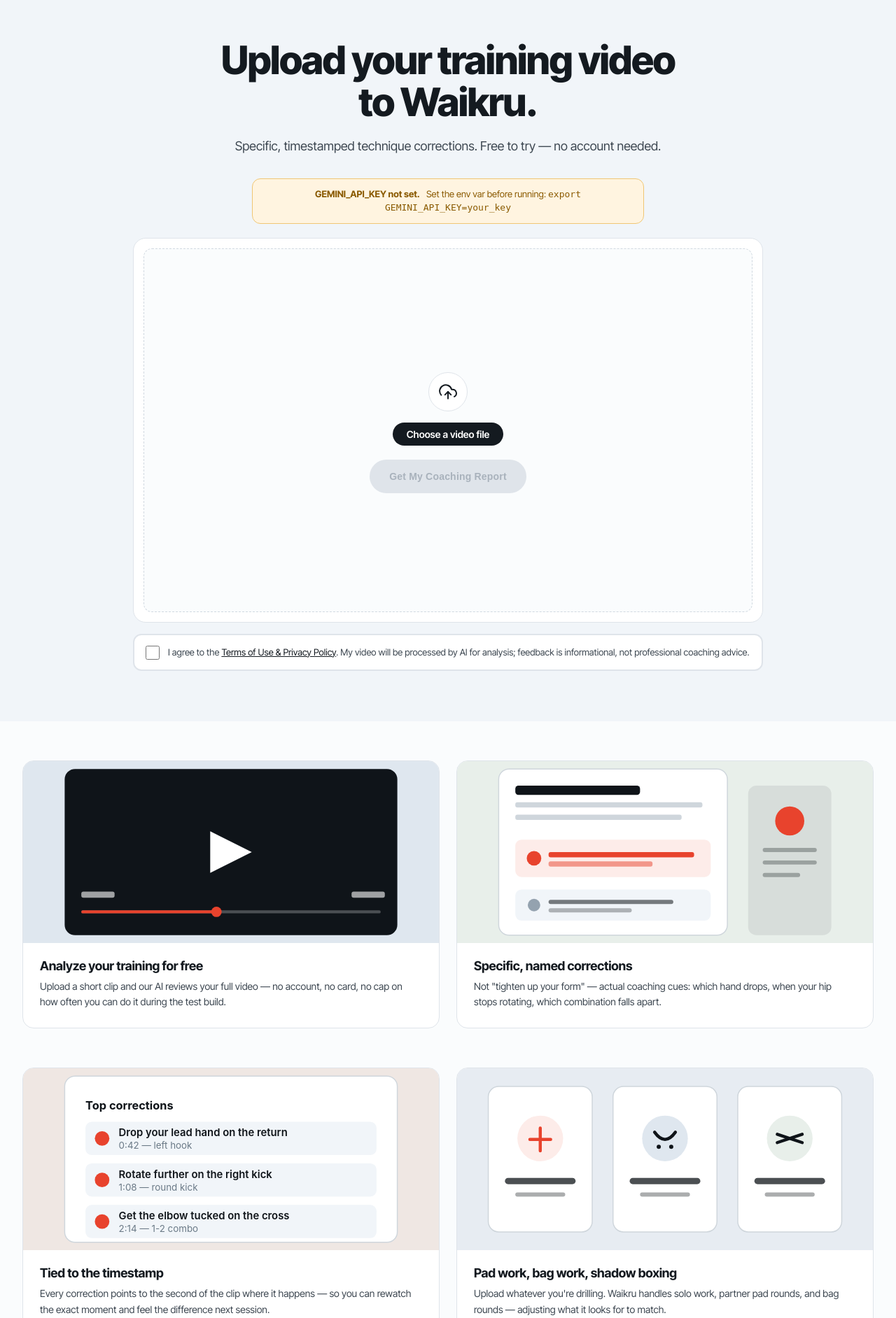
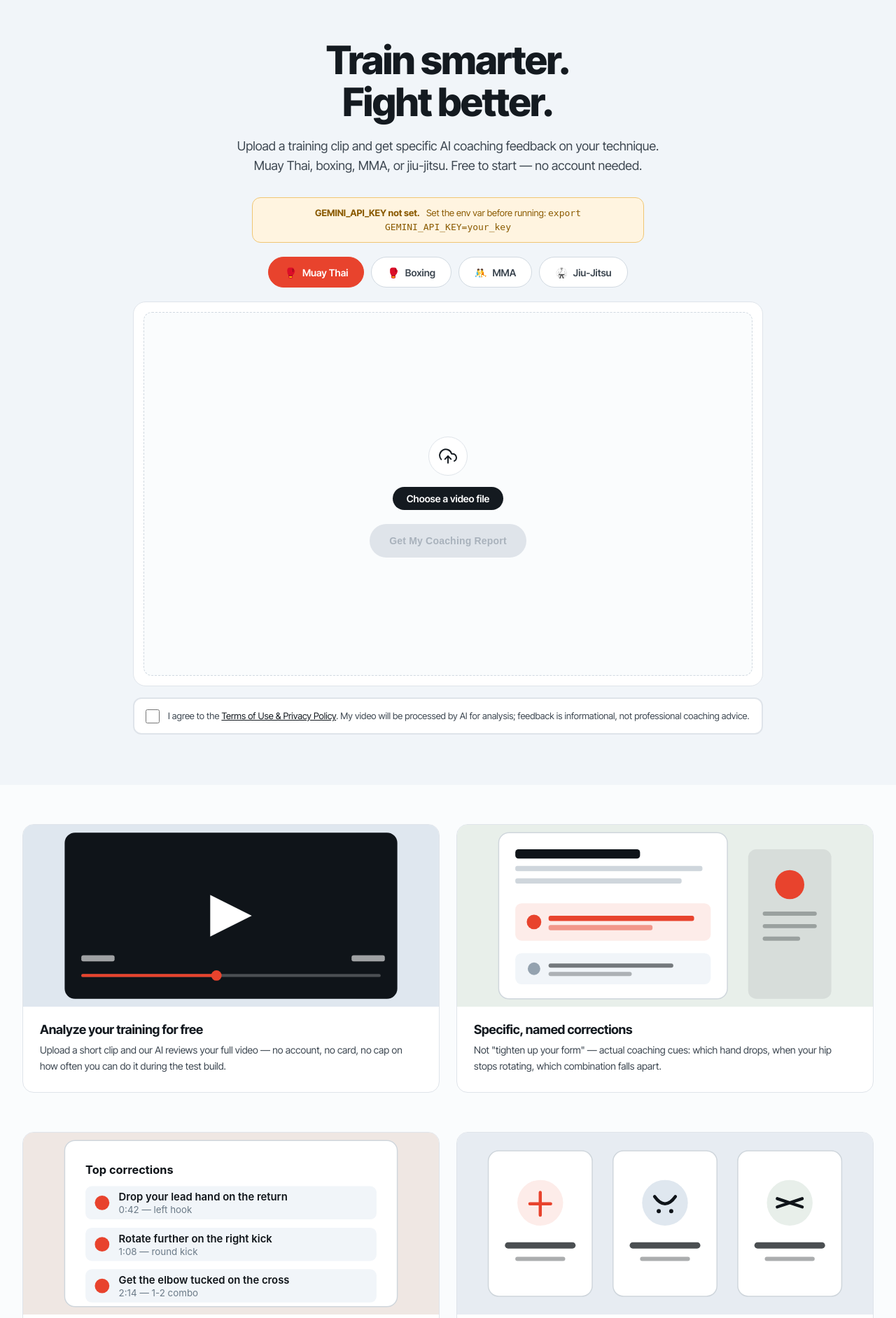
Before and after one commit to waikru/waikru-app, a Flask app: page / in a window 1280 px wide. Shown: the part 76-1960 px from the top of the page at 70% size. Run offline with Flask 3, Linux system fonts and the light colour scheme.

Commit message:
feat: expand to multi-discipline combat sports coaching
Add Boxing, MMA, and Jiu-Jitsu AI coaching prompts alongside the
existing Muay Thai prompt. Users now select their discipline before
uploading — the app routes to the correct prompt and stores the
discipline with each job. Results page subtitle updates dynamically
to reflect the selected discipline.

Rebrand hero copy from Muay Thai-specific to "Train smarter. Fight
better." Updated meta tags, FAQ answers, About section, and section
headings to reflect the broader combat sports positioning.

Co-Authored-By: Claude Sonnet 4.6 <noreply@anthropic.com>

```diff
--- a/app.py
+++ b/app.py
@@ -78,6 +78,136 @@ What you see → What it should look like → Why it matters
 
 Be direct and technical. Talk like a real coach — not a chatbot. Reference specific things you actually see. If you cannot clearly see the technique due to video quality or angle, say so."""
 
+BOXING_PROMPT = """You are an experienced boxing coach with 20+ years working with fighters from grassroots to professional level. Analyze this training video and give specific, technical coaching feedback.
+
+Structure your response exactly like this:
+
+## Overall Assessment
+2-3 sentences on what you observe — skill level, energy, style, what immediately stands out.
+
+## What's Working
+Specific positives tied to what you actually see. Be concrete — name the punch, the moment, the detail that's landing well.
+
+## Technique Breakdown
+Go through what you observe and give technical notes on each:
+- Stance and guard (hand height, elbow position, chin tuck, weight distribution)
+- Footwork (in-and-out movement, lateral steps, pivots, balance on the exit)
+- Jab (extension, shoulder roll, snap back)
+- Cross (hip rotation, shoulder drive, guard hand position)
+- Hook (elbow angle, hip turn, target level)
+- Uppercut (knee bend, shoulder dip, guard position)
+- Head movement (slipping, rolling, bobbing — what you see and when it's used)
+- Defense (parrying, blocking, covering — what's there and what's missing)
+- Combination rhythm and flow
+
+## Top 3 Corrections
+The three most impactful technical fixes, each explained clearly:
+
+**1. [Issue]**
+What you see → What it should look like → Why it matters
+
+**2. [Issue]**
+What you see → What it should look like → Why it matters
+
+**3. [Issue]**
+What you see → What it should look like → Why it matters
+
+## Drills to Focus On
+1-2 specific drills or exercises that directly target the corrections above.
+
+Be direct. Talk like a corner coach, not a manual. Reference the exact punches and moments you see. If video quality or angle limits what you can assess, say so clearly."""
+
+MMA_PROMPT = """You are an experienced MMA coach with 20+ years working with fighters across striking, wrestling, and grappling disciplines. Analyze this training video and give specific, technical coaching feedback.
+
+Structure your response exactly like this:
+
+## Overall Assessment
+2-3 sentences on what you observe — skill level, what art they seem most comfortable in, overall athleticism and energy.
+
+## What's Working
+Specific positives tied to what you actually see in the footage. Be concrete and name the technique or moment.
+
+## Technique Breakdown
+Analyze whatever is visible in the video. Cover what applies:
+- Stance and base (guard position, weight distribution, stance width)
+- Striking (punches, kicks, knees, elbows — mechanics and timing)
+- Head movement and defensive striking
+- Clinch and dirty boxing (control, strikes in close, knee work)
+- Takedown offense or defense (if visible — level changes, shot mechanics, sprawl timing)
+- Ground position and control (if visible — top pressure, posture in guard, passing attempts)
+- Transitions between ranges (how they move between striking, clinch, and ground)
+- Combination rhythm and range management
+
+## Top 3 Corrections
+The three most impactful fixes, each explained clearly:
+
+**1. [Issue]**
+What you see → What it should look like → Why it matters in a fight context
+
+**2. [Issue]**
+What you see → What it should look like → Why it matters
+
+**3. [Issue]**
+What you see → What it should look like → Why it matters
+
+## Drills to Focus On
+1-2 specific drills or exercises that target the corrections above. Be practical — name the drill.
+
+Be direct and technical. Talk like a coach who knows all three ranges. Reference what you specifically see happening. If the video angle or quality limits your view, say so clearly."""
+
+BJJ_PROMPT = """You are an experienced Brazilian jiu-jitsu coach with 20+ years on the mat, working with students from white belt to black belt. Analyze this training video and give specific, technical coaching feedback.
+
+Note: Ground grappling is harder to read from typical phone angles than stand-up striking. Be honest about what you can and cannot assess clearly from the footage available.
+
+Structure your response exactly like this:
+
+## Overall Assessment
+2-3 sentences on what you observe — the training context (drilling, rolling, positional), approximate skill level, energy and intention on the mat.
+
+## What's Working
+Specific positives tied to what you actually see. Name the position, the movement, or the moment that stands out.
+
+## Technique Breakdown
+Go through what is visible and give technical notes on each:
+- Base and posture (especially in top positions — how they carry their weight)
+- Guard work (type of guard used, grips, hip activity, guard retention)
+- Passing attempts (pressure, direction, weight distribution, timing)
+- Submission setups (entries, control before the finish attempt, finishing mechanics)
+- Sweeps and reversals (timing, grip breaks, hip movement)
+- Escapes and recovery (frames, hip escape, bridge mechanics)
+- Transitions between positions
+
+## Top 3 Corrections
+The three most impactful technical fixes, each explained clearly:
+
+**1. [Issue]**
+What you see → What it should look like → Why it matters on the mat
+
+**2. [Issue]**
+What you see → What it should look like → Why it matters
+
+**3. [Issue]**
+What you see → What it should look like → Why it matters
+
+## Drills to Focus On
+1-2 specific positional drills or solo movement exercises that directly address the corrections above.
+
+Be direct and technical. Talk like a coach who has rolled thousands of rounds. Reference the exact positions and moments you observe. If the camera angle makes a specific detail hard to read, say so and explain what angle would be more useful."""
+
+DISCIPLINE_PROMPTS = {
+    'muay_thai': MUAY_THAI_PROMPT,
+    'boxing': BOXING_PROMPT,
+    'mma': MMA_PROMPT,
+    'bjj': BJJ_PROMPT,
+}
+
+DISCIPLINE_LABELS = {
+    'muay_thai': 'Muay Thai',
+    'boxing': 'Boxing',
+    'mma': 'MMA',
+    'bjj': 'Jiu-Jitsu',
+}
+
 
 # ---------- Supabase helpers ----------
 
@@ -116,7 +246,7 @@ def increment_daily_usage(ip_address):
         print(f"Increment usage error: {e}")
 
 
-def log_analysis_start(job_id, ip_address, video_filename, video_size_mb):
+def log_analysis_start(job_id, ip_address, video_filename, video_size_mb, discipline='muay_thai'):
     if not db:
         return
     try:
@@ -127,7 +257,7 @@ def log_analysis_start(job_id, ip_address, video_filename, video_size_mb):
             'video_filename': video_filename,
             'video_size_mb': round(video_size_mb, 2),
             'gemini_model': 'gemini-2.5-flash',
-            'discipline': 'muay_thai',
+            'discipline': discipline,
         }).execute()
     except Exception as e:
         print(f"Log start error: {e}")
@@ -160,8 +290,9 @@ def log_analysis_error(job_id, error_message):
 
 # ---------- Video analysis ----------
 
-def analyze_video(job_id, video_path, mime_type, ip_address, video_filename, video_size_mb):
+def analyze_video(job_id, video_path, mime_type, ip_address, video_filename, video_size_mb, discipline='muay_thai'):
     start_time = time.time()
+    prompt = DISCIPLINE_PROMPTS.get(discipline, MUAY_THAI_PROMPT)
     try:
         if not GEMINI_API_KEY:
             raise ValueError('GEMINI_API_KEY not set.')
@@ -169,12 +300,12 @@ def analyze_video(job_id, video_path, mime_type, ip_address, video_filename, vid
         genai.configure(api_key=GEMINI_API_KEY)
 
         jobs[job_id]['status'] = 'uploading'
-        jobs[job_id]['step'] = 'Uploading video to Gemini...'
+        jobs[job_id]['step'] = 'Uploading your video...'
 
         video_file = genai.upload_file(video_path, mime_type=mime_type)
 
         jobs[job_id]['status'] = 'processing'
-        jobs[job_id]['step'] = 'Gemini is processing your video...'
+        jobs[job_id]['step'] = 'Processing your video...'
 
         poll_count = 0
         while video_file.state.name == "PROCESSING":
@@ -185,13 +316,13 @@ def analyze_video(job_id, video_path, mime_type, ip_address, video_filename, vid
                 raise TimeoutError("Video processing timed out")
 
         if video_file.state.name == "FAILED":
-            raise ValueError("Gemini could not process this video file. Try a different format (MP4 works best).")
+            raise ValueError("Could not process this video file. Try a different format (MP4 works best).")
 
         jobs[job_id]['step'] = 'Analyzing your technique...'
 
         model = genai.GenerativeModel("gemini-2.5-flash")
         response = model.generate_content(
-            [video_file, MUAY_THAI_PROMPT],
+            [video_file, prompt],
             generation_config=genai.GenerationConfig(
                 temperature=0.4,
                 max_output_tokens=8192,
@@ -263,16 +394,25 @@ def upload():
     video.save(tmp.name)
     tmp.close()
 
+    discipline = request.form.get('discipline', 'muay_thai')
+    if discipline not in DISCIPLINE_PROMPTS:
+        discipline = 'muay_thai'
+
     video_size_mb = os.path.getsize(tmp.name) / (1024 * 1024)
     job_id = str(uuid.uuid4())
-    jobs[job_id] = {'status': 'queued', 'step': 'Starting...'}
+    jobs[job_id] = {
+        'status': 'queued',
+        'step': 'Starting...',
+        'discipline': discipline,
+        'discipline_label': DISCIPLINE_LABELS.get(discipline, 'Muay Thai'),
+    }
 
-    log_analysis_start(job_id, ip, video.filename, video_size_mb)
+    log_analysis_start(job_id, ip, video.filename, video_size_mb, discipline)
     increment_daily_usage(ip)
 
     t = threading.Thread(
         target=analyze_video,
-        args=(job_id, tmp.name, mime_type, ip, video.filename, video_size_mb),
+        args=(job_id, tmp.name, mime_type, ip, video.filename, video_size_mb, discipline),
         daemon=True
     )
     t.start()
--- a/templates/index.html
+++ b/templates/index.html
@@ -3,9 +3,9 @@
 <head>
   <meta charset="UTF-8">
   <meta name="viewport" content="width=device-width, initial-scale=1.0">
-  <title>Waikru — AI Muay Thai Coach | Free Video Technique Analysis</title>
-  <meta name="description" content="Upload a training video and get AI Muay Thai coaching feedback in under two minutes. Specific, timestamped corrections on pad work, bag work, and shadow boxing — powered by Google Gemini. Free during test build.">
-  <meta name="keywords" content="AI Muay Thai coach, Muay Thai video analysis, AI coaching feedback, pad work analysis, shadow boxing technique, bag work feedback, AI sports coach, Muay Thai technique review">
+  <title>Waikru — AI Combat Sports Coach | Free Video Technique Analysis</title>
+  <meta name="description" content="Upload a training video and get specific AI coaching feedback in minutes. Muay Thai, boxing, MMA, or jiu-jitsu — technique corrections tied to what the AI actually sees. Free to start.">
+  <meta name="keywords" content="AI fighting coach, Muay Thai video analysis, boxing technique feedback, MMA coaching, jiu-jitsu AI feedback, combat sports AI coach, AI technique review, fight training feedback">
   <meta name="author" content="Waikru">
   <meta name="robots" content="index, follow, max-image-preview:large">
   <meta name="theme-color" content="#f1f5f9">
@@ -13,14 +13,14 @@
 
   <meta property="og:type" content="website">
   <meta property="og:url" content="https://waikru.com/">
-  <meta property="og:title" content="Waikru — AI Muay Thai Coach">
-  <meta property="og:description" content="Upload a training video. Gemini analyzes your technique and returns specific, timestamped coaching feedback in under two minutes.">
+  <meta property="og:title" content="Waikru — AI Combat Sports Coach">
+  <meta property="og:description" content="Upload a training video. AI analyzes your technique and returns specific, timestamped coaching feedback in under two minutes. Muay Thai, boxing, MMA, and jiu-jitsu.">
   <meta property="og:site_name" content="Waikru">
   <meta property="og:image" content="https://waikru.com/og-image.png">
 
   <meta name="twitter:card" content="summary_large_image">
-  <meta name="twitter:title" content="Waikru — AI Muay Thai Coach">
-  <meta name="twitter:description" content="Upload a training video. Gemini returns specific Muay Thai coaching feedback in minutes.">
+  <meta name="twitter:title" content="Waikru — AI Combat Sports Coach">
+  <meta name="twitter:description" content="Upload a training video. Get specific AI coaching feedback on your Muay Thai, boxing, MMA, or jiu-jitsu technique in minutes. Free to start.">
   <meta name="twitter:image" content="https://waikru.com/og-image.png">
 
   <link rel="preconnect" href="https://fonts.googleapis.com">
@@ -384,6 +384,40 @@
     .warning-banner strong { display: inline-block; margin-right: 6px; }
     {% endif %}
 
+    /* === Discipline selector === */
+    .discipline-selector {
+      display: flex;
+      flex-wrap: wrap;
+      gap: 10px;
+      justify-content: center;
+      margin-bottom: 20px;
+    }
+    .disc-btn {
+      padding: 10px 22px;
+      min-height: 44px;
+      border-radius: 999px;
+      border: 1.5px solid var(--border-strong);
+      background: var(--bg-white);
+      color: var(--text-muted);
+      font-size: 14px;
+      font-weight: 600;
+      cursor: pointer;
+      font-family: inherit;
+      transition: border-color 0.15s, color 0.15s, background 0.15s;
+      display: inline-flex;
+      align-items: center;
+      gap: 8px;
+    }
+    .disc-btn:hover {
+      border-color: var(--accent);
+      color: var(--accent);
+    }
+    .disc-btn.selected {
+      background: var(--accent);
+      border-color: var(--accent);
+      color: #fff;
+    }
+
     .upload-card {
       max-width: 900px;
       margin: 0 auto;
@@ -1116,8 +1150,8 @@
 <section class="hero-section" aria-labelledby="hero-title">
   <div class="container">
     <div class="hero">
-      <h1 id="hero-title">Upload your training video<br>to Waikru.</h1>
-      <p class="lede">Specific, timestamped technique corrections. Free to try — no account needed.</p>
+      <h1 id="hero-title">Train smarter.<br>Fight better.</h1>
+      <p class="lede">Upload a training clip and get specific AI coaching feedback on your technique. Muay Thai, boxing, MMA, or jiu-jitsu. Free to start — no account needed.</p>
     </div>
 
     {% if not api_configured %}
@@ -1126,6 +1160,21 @@
       Set the env var before running: <code>export GEMINI_API_KEY=your_key</code>
     </div>
     {% endif %}
+
+    <div class="discipline-selector" id="disciplineSelector">
+      <button class="disc-btn selected" onclick="selectDiscipline('muay_thai', this)">
+        <span>🥊</span> Muay Thai
+      </button>
+      <button class="disc-btn" onclick="selectDiscipline('boxing', this)">
+        <span>🥊</span> Boxing
+      </button>
+      <button class="disc-btn" onclick="selectDiscipline('mma', this)">
+        <span>🤼</span> MMA
+      </button>
+      <button class="disc-btn" onclick="selectDiscipline('bjj', this)">
+        <span>🥋</span> Jiu-Jitsu
+      </button>
+    </div>
 
     <div class="upload-card">
       <div class="upload-zone" id="uploadZone">
@@ -1172,7 +1221,7 @@
 
 <!-- FEATURE ROW 1 -->
 <section class="section" aria-label="What Waikru does">
-  <h2 class="sr-only">Free AI Muay Thai video analysis</h2>
+  <h2 class="sr-only">Free AI combat sports video analysis</h2>
   <div class="container">
     <div class="feature-grid">
       <div class="feature-card">
@@ -1226,7 +1275,7 @@
 
 <!-- FEATURE ROW 2 -->
 <section class="section" aria-label="How the feedback works">
-  <h2 class="sr-only">Timestamped Muay Thai technique corrections</h2>
+  <h2 class="sr-only">Timestamped technique corrections for combat sports</h2>
   <div class="container">
     <div class="feature-grid">
       <div class="feature-card">
@@ -1277,8 +1326,8 @@
           </svg>
         </div>
         <div class="feature-text">
-          <h3>Pad work, bag work, shadow boxing</h3>
-          <p>Upload whatever you're drilling. Waikru handles solo work, partner pad rounds, and bag rounds — adjusting what it looks for to match.</p>
+          <h3>Whatever you're drilling</h3>
+          <p>Pad work, bag rounds, shadow boxing, drilling, live rolling — upload what you have. Waikru adjusts what it looks for based on your discipline and what's happening in the clip.</p>
         </div>
       </div>
     </div>
@@ -1288,7 +1337,7 @@
 <!-- GO BEYOND / HOW IT WORKS -->
 <section class="beyond-section" id="howItWorks" aria-labelledby="beyond-title">
   <div class="container">
-    <h2 class="beyond-title" id="beyond-title">How to get AI Muay Thai coaching feedback in four steps.</h2>
+    <h2 class="beyond-title" id="beyond-title">How to get AI coaching feedback on your training in four steps.</h2>
     <div class="steps">
       <div class="step-item">
         <div class="step-icon">
@@ -1341,7 +1390,7 @@
     <div class="faq-wrap">
       <div class="faq-side">
         <h2 id="faq-title">Frequently asked questions about Waikru.</h2>
-        <p>How Waikru handles your training video, what AI coaching feedback to expect, and what makes a good Muay Thai clip to upload.</p>
+        <p>How Waikru handles your training video, what AI coaching feedback to expect, and what makes a good clip to upload for Muay Thai, boxing, MMA, or jiu-jitsu.</p>
       </div>
       <div class="faq-list">
         <details class="faq-item">
@@ -1349,7 +1398,7 @@
             What kind of video should I upload to Waikru?
             <svg class="faq-chevron" viewBox="0 0 16 16" fill="none" stroke="currentColor" stroke-width="2" stroke-linecap="round" stroke-linejoin="round"><path d="M4 6l4 4 4-4"/></svg>
           </summary>
-          <div class="faq-answer">A 1–3 minute clip of pad work, bag work, or shadow boxing works best. Film from the side with your whole body in frame; good lighting helps the AI see your technique.</div>
+          <div class="faq-answer">A 1–3 minute clip of pad work, bag work, shadow boxing, drilling, or rolling works best. Film from the side with your whole body in frame — for ground grappling, a slightly elevated angle helps. Good lighting makes a real difference in what the AI can pick up.</div>
         </details>
         <details class="faq-item">
           <summary>
@@ -1377,14 +1426,14 @@
             How accurate is the AI Muay Thai feedback?
             <svg class="faq-chevron" viewBox="0 0 16 16" fill="none" stroke="currentColor" stroke-width="2" stroke-linecap="round" stroke-linejoin="round"><path d="M4 6l4 4 4-4"/></svg>
           </summary>
-          <div class="faq-answer">Our AI reliably catches stance, hand position, and obvious mechanical issues. Treat it as a second pair of eyes between sessions — not a replacement for a qualified coach.</div>
+          <div class="faq-answer">The AI reliably catches stance, hand position, and obvious mechanical issues across Muay Thai, boxing, MMA, and jiu-jitsu. Ground grappling is harder to read from phone angles than stand-up work — the AI will tell you when camera angle limits what it can assess. Treat it as a second pair of eyes between sessions, not a replacement for a qualified coach.</div>
         </details>
         <details class="faq-item">
           <summary>
             Can I upload someone else's Muay Thai training video?
             <svg class="faq-chevron" viewBox="0 0 16 16" fill="none" stroke="currentColor" stroke-width="2" stroke-linecap="round" stroke-linejoin="round"><path d="M4 6l4 4 4-4"/></svg>
           </summary>
-          <div class="faq-answer">Only with their permission. Do not upload videos of minors without guardian consent or content you do not have the rights to share.</div>
+          <div class="faq-answer">Only with their permission. Do not upload videos of minors without guardian consent or content you do not have the rights to share. This applies to all disciplines — Muay Thai, boxing, MMA, and jiu-jitsu.</div>
         </details>
       </div>
     </div>
@@ -1440,9 +1489,9 @@
   <div class="container">
     <div class="faq-wrap" style="display:block;max-width:680px;margin:0 auto;">
       <h2 id="about-title" style="font-size:clamp(24px,3vw,36px);font-weight:800;letter-spacing:-0.5px;color:var(--text-strong);margin-bottom:20px;">About Waikru</h2>
-      <p style="color:var(--text-muted);font-size:16px;line-height:1.7;margin-bottom:16px;">Waikru is an AI coaching tool built for Muay Thai practitioners who want honest, specific technique feedback between sessions. Upload a clip of your pad work, bag work, or shadow boxing and get a detailed report back in under two minutes.</p>
-      <p style="color:var(--text-muted);font-size:16px;line-height:1.7;margin-bottom:16px;">Waikru watches your full video and returns timestamped corrections — not generic advice. Think of it as a second pair of eyes when your coach isn't in the room.</p>
-      <p style="color:var(--text-muted);font-size:16px;line-height:1.7;">Built in Lehigh Valley, PA. Currently in test build — feedback welcome.</p>
+      <p style="color:var(--text-muted);font-size:16px;line-height:1.7;margin-bottom:16px;">Waikru is an AI coaching tool for combat sports fighters who want honest, specific technique feedback between sessions. Upload a clip of your Muay Thai, boxing, MMA, or jiu-jitsu training and get a detailed coaching report back in under two minutes.</p>
+      <p style="color:var(--text-muted);font-size:16px;line-height:1.7;margin-bottom:16px;">Waikru watches your full video and returns specific corrections — not generic advice pulled from a template. Think of it as a second pair of eyes when your coach isn't in the room.</p>
+      <p style="color:var(--text-muted);font-size:16px;line-height:1.7;">Built in Lehigh Valley, PA. Currently in active development — feedback welcome at <a href="mailto:hello@waikru.app" style="color:var(--accent);text-decoration:none;">hello@waikru.app</a>.</p>
     </div>
   </div>
 </section>
@@ -1639,6 +1688,14 @@
   document.getElementById('termsModal').addEventListener('click', function(e) {
     if (e.target === this) closeTerms();
   });
+
+  let selectedDiscipline = 'muay_thai';
+
+  function selectDiscipline(discipline, btn) {
+    selectedDiscipline = discipline;
+    document.querySelectorAll('.disc-btn').forEach(b => b.classList.remove('selected'));
+    btn.classList.add('selected');
+  }
 
   const videoInput = document.getElementById('videoInput');
   const uploadZone = document.getElementById('uploadZone');
@@ -1747,6 +1804,7 @@
 
     const formData = new FormData();
     formData.append('video', file);
+    formData.append('discipline', selectedDiscipline);
 
     const xhr = new XMLHttpRequest();
     xhr.open('POST', '/upload');
```
Also changed, not shown: templates/results.html (+6 -3 lines).
